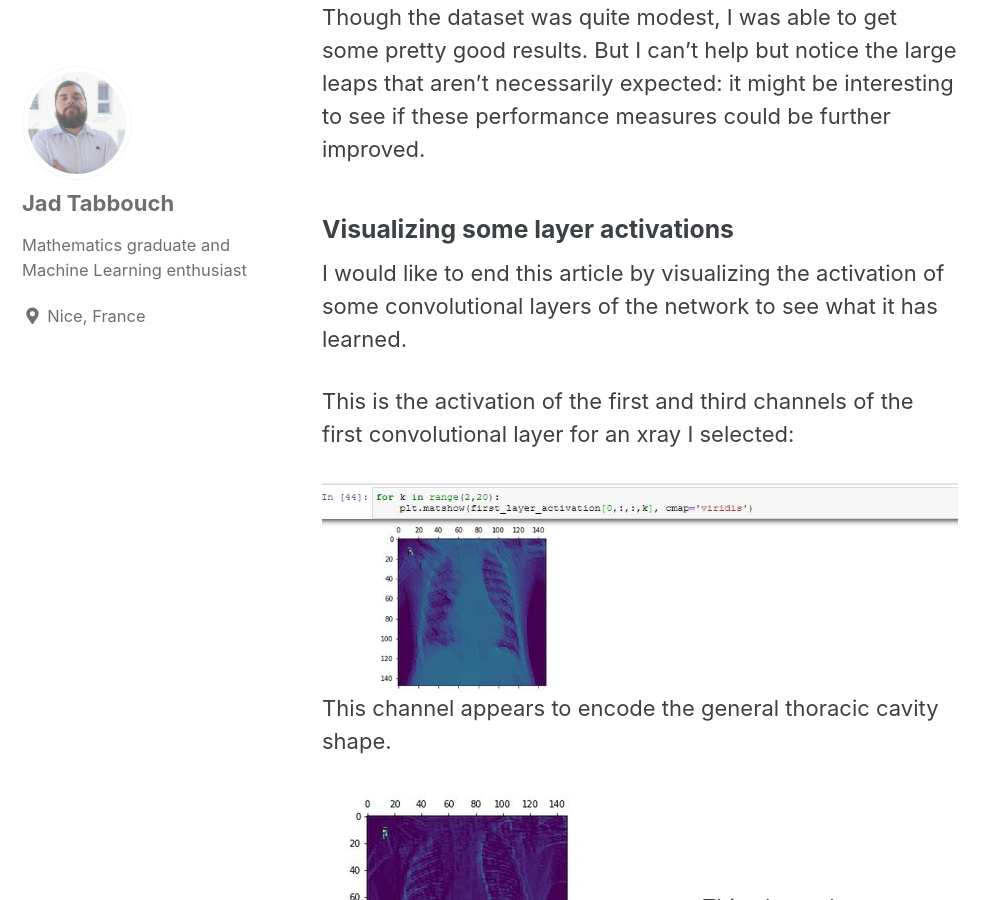
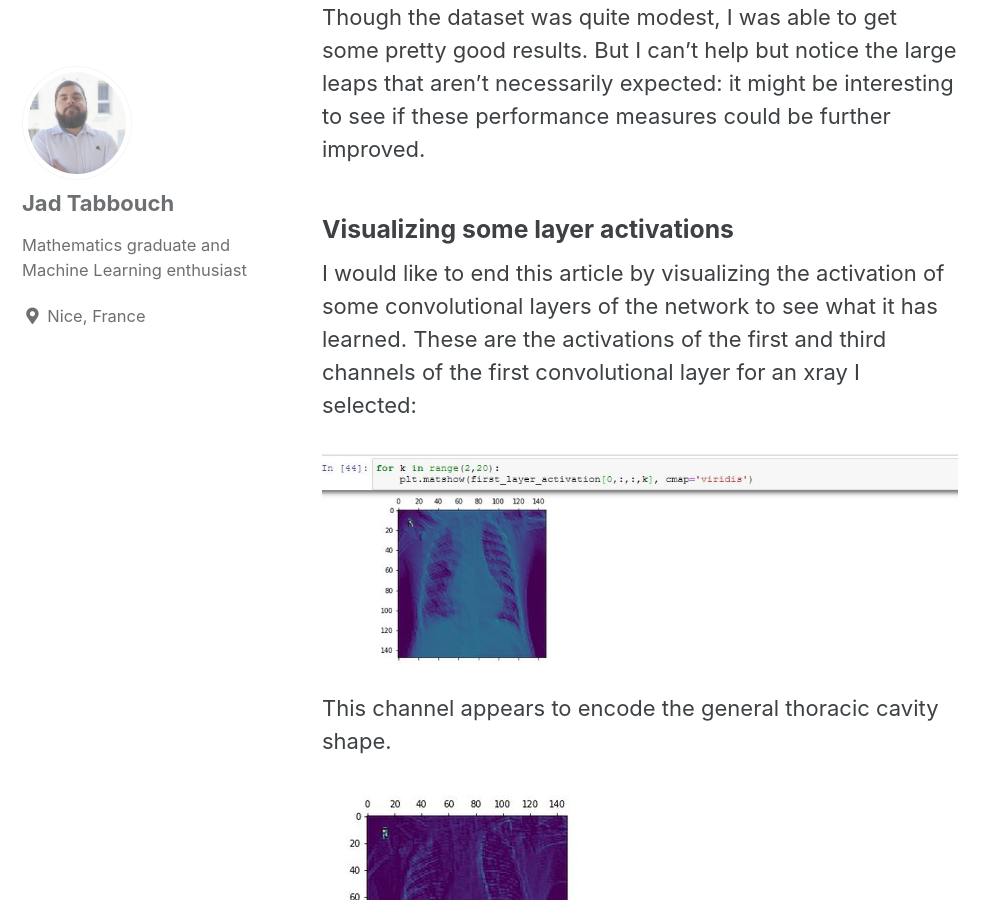
Before and after one commit to jad-tab/jad-tab.github.io, a Jekyll site: the page built from _posts/2021-01-10-Pneumonia.md, in a window 1280 px wide and 900 px high, scrolled down 8795 px. Shown: the whole window, without its empty margins (0-998 px from the left). Built offline with Jekyll 4.4.1, drawn with Linux system fonts in a browser that asks for light colours; cached includes are drawn as plain includes.

Commit message:
Update 2021-01-10-Pneumonia.md

```diff
--- a/_posts/2021-01-10-Pneumonia.md
+++ b/_posts/2021-01-10-Pneumonia.md
@@ -223,15 +223,15 @@ Though the dataset was quite modest, I was able to get some pretty good results.
 ### Visualizing some layer activations
 
 I would like to end this article by visualizing the activation of some convolutional layers of the network to see what it has learned.
+These are the activations of the first and third channels of the first convolutional layer for an xray I selected:
+
+![alt]({{ site.url }}{{ site.baseurl }}/figures2/cnnk1.JPG)
+
+This channel appears to encode the general thoracic cavity shape.
 
 
+![alt]({{ site.url }}{{ site.baseurl }}/figures2/cnnk3.JPG)
 
-This is the activation of the first and third channels of the first convolutional layer for an xray I selected:
-
-![alt]({{ site.url }}{{ site.baseurl }}/figures2/cnnk1.JPG)
-This channel appears to encode the general thoracic cavity shape.
-
-![alt]({{ site.url }}{{ site.baseurl }}/figures2/cnnk3.JPG)
 This channel appears to encode the heart's outlines.
 
 
```
